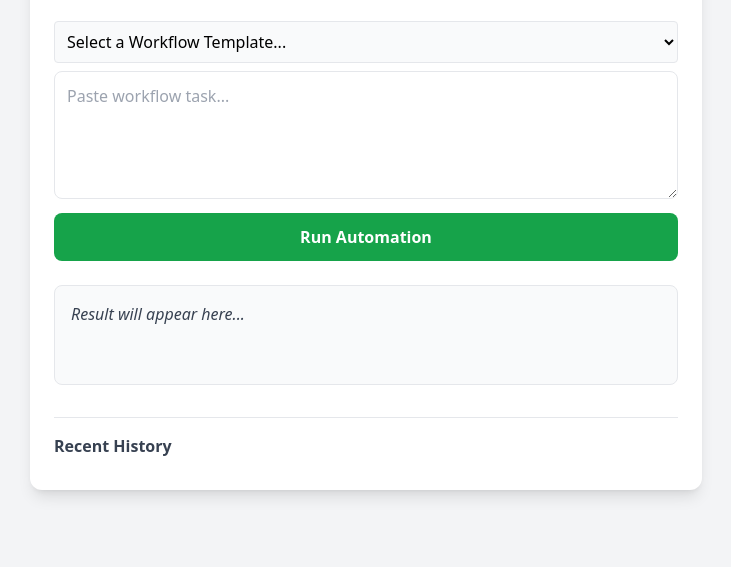
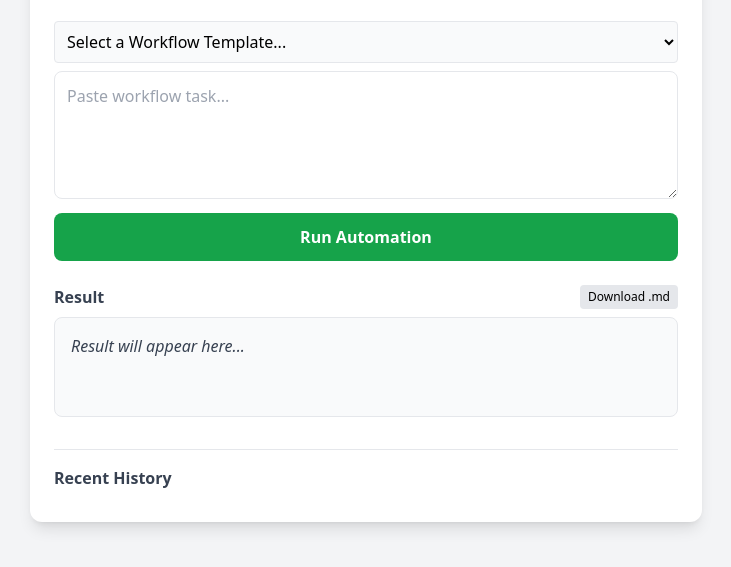
Before and after one commit to travmies2000/master-dashboard, a plain HTML site: page index.html in a window 1280 px wide. Shown: the part 149-716 px from the top of the page, without its empty margins (274-1005 px from the left). Drawn offline with nearby package versions, Linux system fonts and the light colour scheme.

Commit message:
Update index.html

```diff
--- a/index.html
+++ b/index.html
@@ -29,9 +29,15 @@
             <button id="run-btn" onclick="runAgent()" class="w-full bg-green-600 text-white py-3 rounded-lg mt-2 font-semibold hover:bg-green-700">Run Automation</button>
         </div>
 
-        <!-- Output -->
-        <div id="output" class="mt-6 p-4 bg-gray-50 border rounded-lg min-h-[100px] text-gray-700 prose">
-            <em>Result will appear here...</em>
+        <!-- Output Area with Download -->
+        <div class="mt-6">
+            <div class="flex justify-between items-center mb-2">
+                <h2 class="font-bold text-gray-700">Result</h2>
+                <button onclick="downloadOutput()" class="text-xs bg-gray-200 px-2 py-1 rounded hover:bg-gray-300">Download .md</button>
+            </div>
+            <div id="output" class="p-4 bg-gray-50 border rounded-lg min-h-[100px] text-gray-700 prose">
+                <em>Result will appear here...</em>
+            </div>
         </div>
 
         <!-- History -->
```
